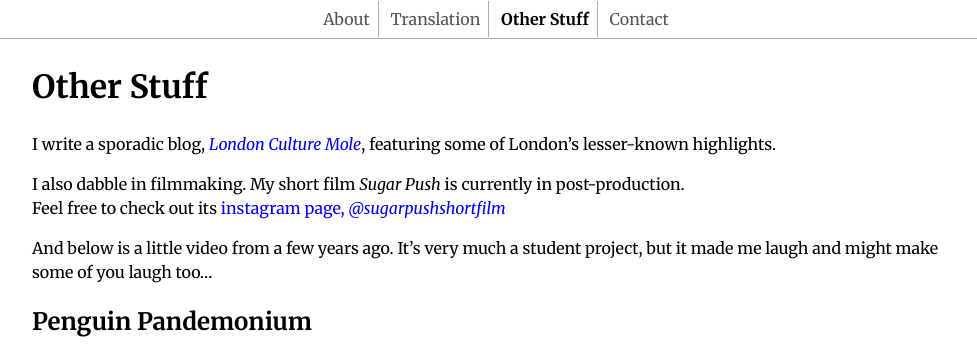
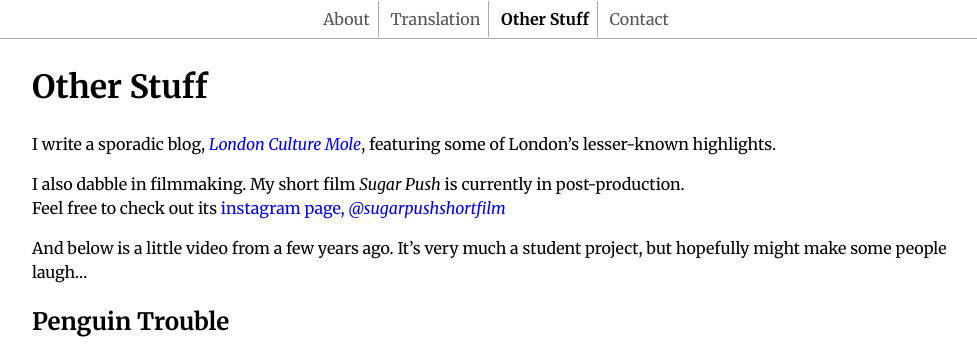
Before and after one commit to iwonaluszowicz/iwonaluszowicz.github.io, a Jekyll site: the page built from Other Stuff.markdown, in a window 1280 px wide, cut to the strip 0-356 px from the top of the page. Shown: the whole strip, without its empty margins (144-1121 px from the left). Built offline with Jekyll 4.4.1, drawn with Linux system fonts in a browser that asks for light colours.

Commit message:
Update Other Stuff.markdown

```diff
--- a/Other Stuff.markdown
+++ b/Other Stuff.markdown
@@ -10,8 +10,8 @@ I write a sporadic blog, [_London Culture Mole_](https://londonculturemole.wordp
 I also dabble in filmmaking. My short film _Sugar Push_ is currently in post-production.
   Feel free to check out its [instagram page, _@sugarpushshortfilm_](https://www.instagram.com/sugarpushshortfilm/)
 
-And below is a little video from a few years ago. It's very much a student project, but it made me laugh and might make some of you laugh too…
+And below is a little video from a few years ago. It's very much a student project, but hopefully might make some people laugh…
 
 
-## Penguin Pandemonium
+## Penguin Trouble
 {% include youtube_player.html id="0Nw7qS2vHu4" %}
```
